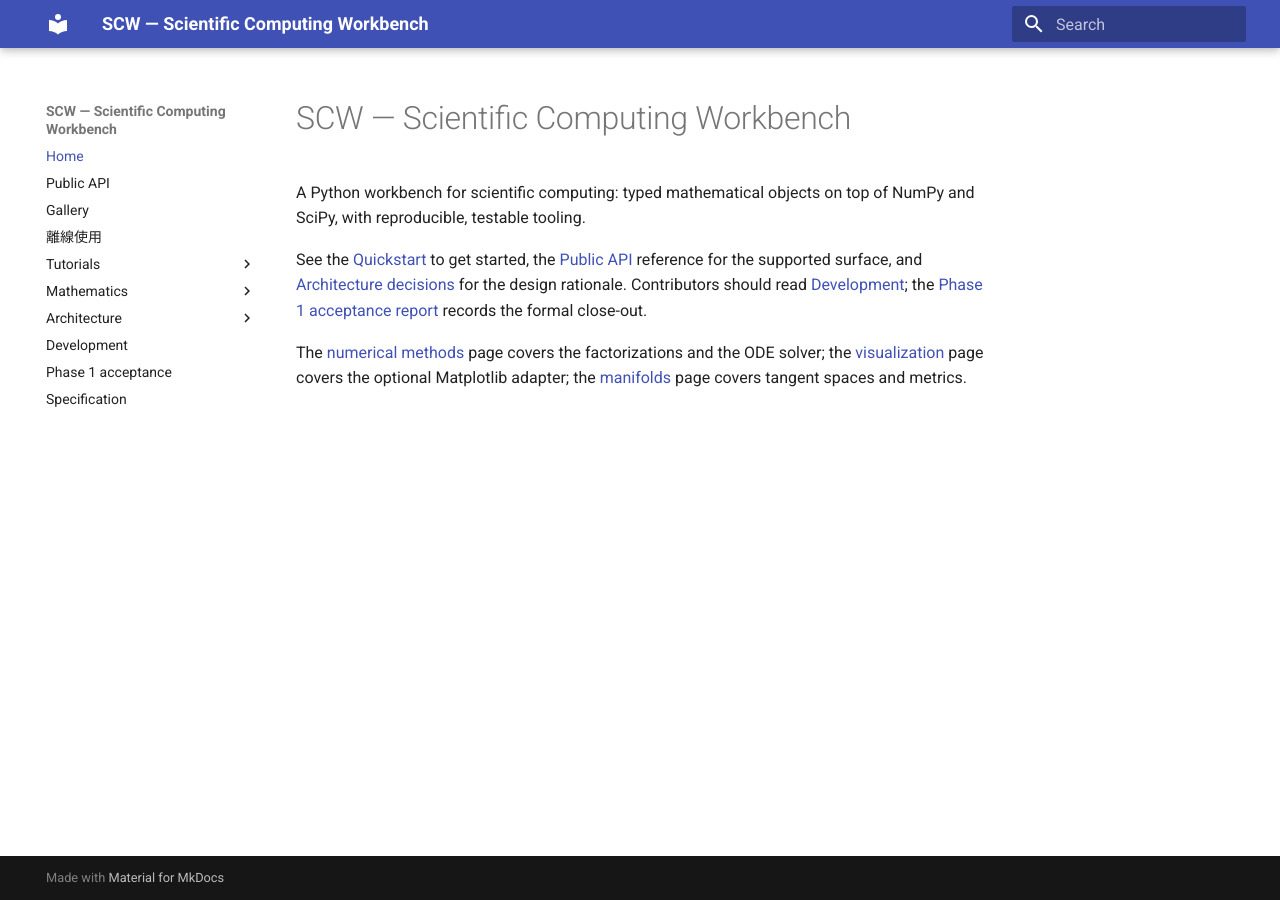
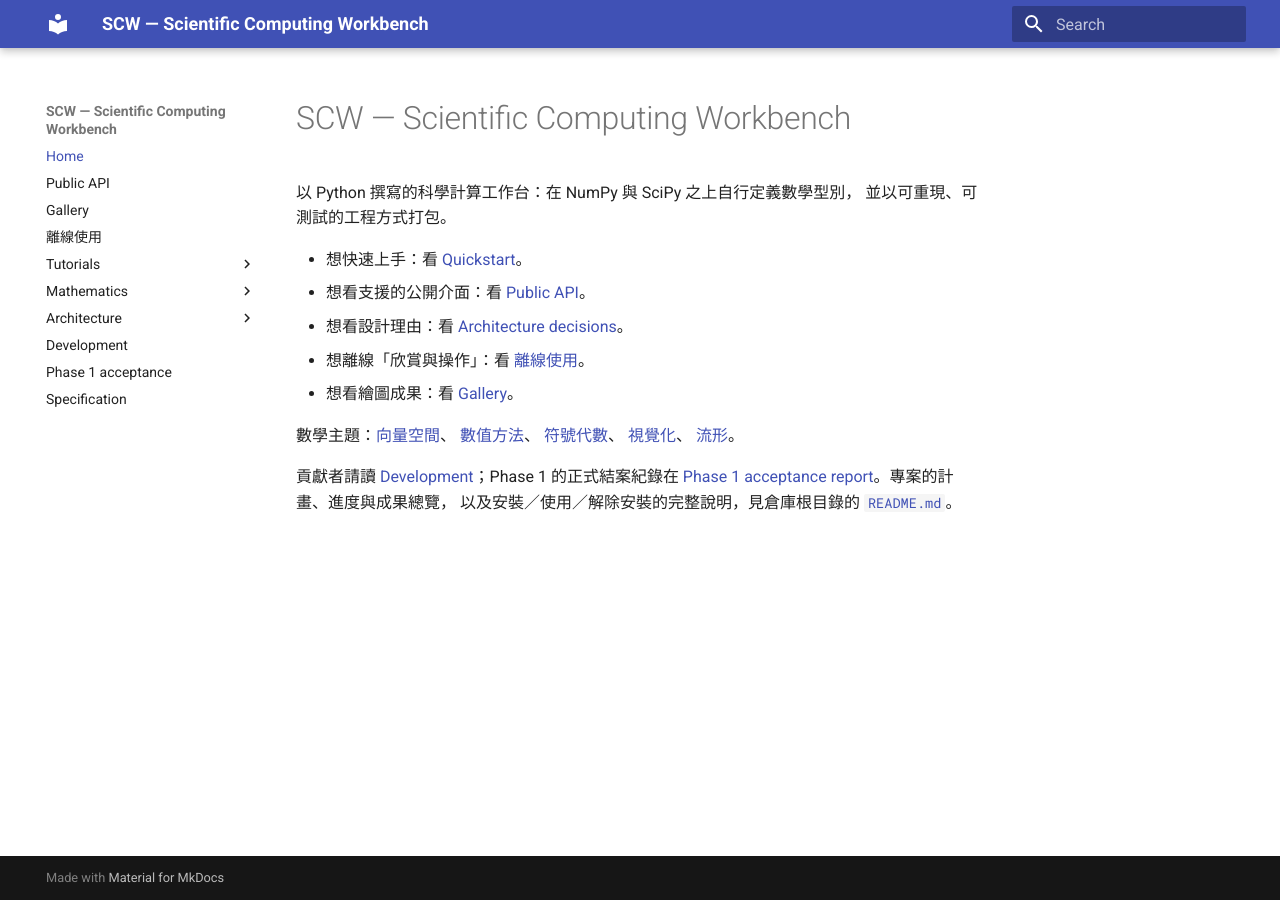
Before and after one commit to twobox77/scientific-computing-workbench, an MkDocs documentation site: the page built from docs/index.md, in a window 1280 px wide. Built offline with MkDocs 1.6.1 and Material for MkDocs 9.7.7, drawn with Linux system fonts in a browser that asks for light colours.

Commit message:
docs(readme): Chinese landing page linking plan, progress and works
Rewrite README.md in Chinese as the project entry point, consolidating:

- the plan (specification + dependency-direction rule + release cadence);
- per-version progress (0.1.0–0.6.0 released, 0.7.0–1.0 planned), each
  linking to its GitHub release, plus the Phase 1 acceptance report;
- the works (every example and notebook with its purpose and required
  extra), the Gallery and the offline guide;
- install / use / appreciate / uninstall / develop sections.

docs/index.md is rewritten to match and now points at the offline guide and
gallery.  CHANGELOG and AGENTS.md record the convention that README.md and
docs/index.md are the Chinese entry points.

Co-authored-by: openhands <openhands@all-hands.dev>

```diff
--- a/docs/index.md
+++ b/docs/index.md
@@ -1,15 +1,21 @@
 # SCW — Scientific Computing Workbench
 
-A Python workbench for scientific computing: typed mathematical objects on top
-of NumPy and SciPy, with reproducible, testable tooling.
+以 Python 撰寫的科學計算工作台：在 NumPy 與 SciPy 之上自行定義數學型別，
+並以可重現、可測試的工程方式打包。
 
-See the [Quickstart](tutorials/quickstart.md) to get started, the
-[Public API](api.md) reference for the supported surface, and
-[Architecture decisions](architecture/decisions.md) for the design rationale.
-Contributors should read [Development](development.md); the
-[Phase 1 acceptance report](phase1-acceptance.md) records the formal close-out.
+- 想快速上手：看 [Quickstart](tutorials/quickstart.md)。
+- 想看支援的公開介面：看 [Public API](api.md)。
+- 想看設計理由：看 [Architecture decisions](architecture/decisions.md)。
+- 想離線「欣賞與操作」：看 [離線使用](offline.md)。
+- 想看繪圖成果：看 [Gallery](gallery.md)。
 
-The [numerical methods](mathematics/numerical-methods.md) page covers the
-factorizations and the ODE solver; the [visualization](mathematics/visualization.md)
-page covers the optional Matplotlib adapter; the [manifolds](mathematics/manifolds.md)
-page covers tangent spaces and metrics.
+數學主題：[向量空間](mathematics/vector-spaces.md)、
+[數值方法](mathematics/numerical-methods.md)、
+[符號代數](mathematics/symbolic.md)、
+[視覺化](mathematics/visualization.md)、
+[流形](mathematics/manifolds.md)。
+
+貢獻者請讀 [Development](development.md)；Phase 1 的正式結案紀錄在
+[Phase 1 acceptance report](phase1-acceptance.md)。專案的計畫、進度與成果總覽，
+以及安裝／使用／解除安裝的完整說明，見倉庫根目錄的
+[`README.md`](https://github.com/twobox77/scientific-computing-workbench#readme)。
```
Also changed, not shown: AGENTS.md (+9 -0 lines), CHANGELOG.md (+4 -0 lines), README.md (+153 -60 lines).
